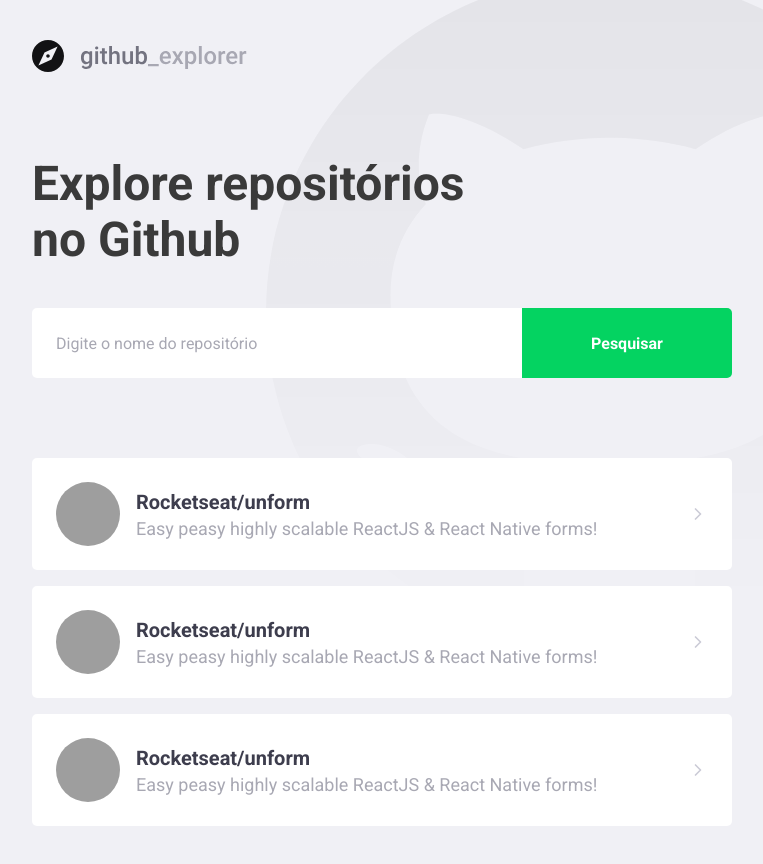
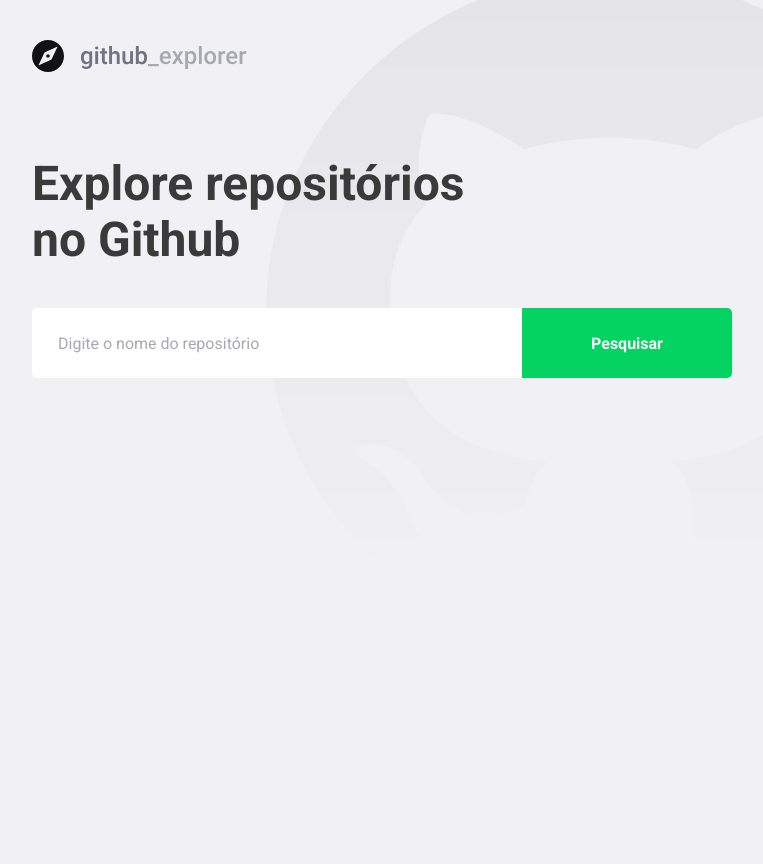
Before and after one commit to erminiogabriel/github-explorer, a React (Create React App) app: page / in a window 1280 px wide. Shown: the whole page, without its empty margins (148-911 px from the left). After the commit the page ends 800 px from the top, so only its background shows below. Built offline with nearby package versions, Linux system fonts and the light colour scheme; grey boxes are pictures that could not be loaded.

Commit message:
Desenvolvimento da conexao com a api

```diff
--- a/package.json
+++ b/package.json
@@ -11,6 +11,7 @@
     "@types/react": "^16.9.0",
     "@types/react-dom": "^16.9.0",
     "@types/styled-components": "^5.1.1",
+    "axios": "^0.19.2",
     "polished": "^3.6.5",
     "react": "^16.13.1",
     "react-dom": "^16.13.1",
--- a/src/pages/Dashboard/index.tsx
+++ b/src/pages/Dashboard/index.tsx
@@ -1,59 +1,99 @@
-import React from 'react';
+/* eslint-disable camelcase */
+import React, { useState, useEffect, FormEvent } from 'react';
 import { FiChevronRight } from 'react-icons/fi';
+import { Link } from 'react-router-dom';
+import api from '../../services/api';
 
 import logoImg from '../../assets/logo.svg';
 
-import { Title, Form, Repositories } from './styles';
+import { Title, Form, Repositories, Error } from './styles';
+
+interface Repository {
+  full_name: string;
+  description: string;
+  owner: {
+    login: string;
+    avatar_url: string;
+  };
+}
 
 const Dashboard: React.FC = () => {
+  const [newRepo, setNewRepo] = useState('');
+  const [inputError, setInputError] = useState('');
+  const [repositories, setRepositories] = useState<Repository[]>(() => {
+    const storagedRepositories = localStorage.getItem(
+      '@GithubExplorer:repositories',
+    );
+
+    if (storagedRepositories) {
+      return JSON.parse(storagedRepositories);
+    }
+
+    return [];
+  });
+
+  useEffect(() => {
+    localStorage.setItem(
+      '@GithubExplorer:repositories',
+      JSON.stringify(repositories),
+    );
+  }, [repositories]);
+
+  async function handleAddRepository(
+    event: FormEvent<HTMLFormElement>,
+  ): Promise<void> {
+    event.preventDefault();
+    if (!newRepo) {
+      setInputError('Digite o autor/nome do repositório');
+      return;
+    }
+
+    try {
+      const response = await api.get<Repository>(`repos/${newRepo}`);
+
+      const repository = response.data;
+
+      setRepositories([...repositories, repository]);
+      setNewRepo('');
+      setInputError('');
+    } catch (err) {
+      setInputError('Erro na busca por esse repositório');
+    }
+  }
+
   return (
     <>
       <img src={logoImg} alt="Github Explorer" />
       <Title>Explore repositórios no Github</Title>
-      <Form>
-        <input placeholder="Digite o nome do repositório" />
+      <Form hasError={!!inputError} onSubmit={handleAddRepository}>
+        <input
+          value={newRepo}
+          onChange={e => setNewRepo(e.target.value)}
+          placeholder="Digite o nome do repositório"
+        />
         <button type="submit">Pesquisar</button>
       </Form>
 
+      {inputError && <Error>{inputError}</Error>}
+
       <Repositories>
-        <a href="teste">
-          <img
-            src="https://avatars3.githubusercontent.com/u/67374825?s=460&u=28dac83ed12cda37c6e798546fb6140807203661&v=4"
-            alt="Avatar"
-          />
-          <div>
-            <strong>Rocketseat/unform</strong>
-            <p>Easy peasy highly scalable ReactJS & React Native forms!</p>
-          </div>
+        {repositories.map(repository => (
+          <Link
+            key={repository.full_name}
+            to={`/repositories/${repository.full_name}`}
+          >
+            <img
+              src={repository.owner.avatar_url}
+              alt={repository.owner.login}
+            />
+            <div>
+              <strong>{repository.full_name}</strong>
+              <p>{repository.description}</p>
+            </div>
 
-          <FiChevronRight size={20} />
-        </a>
-
-        <a href="teste">
-          <img
-            src="https://avatars3.githubusercontent.com/u/67374825?s=460&u=28dac83ed12cda37c6e798546fb6140807203661&v=4"
-            alt="Avatar"
-          />
-          <div>
-            <strong>Rocketseat/unform</strong>
-            <p>Easy peasy highly scalable ReactJS & React Native forms!</p>
-          </div>
-
-          <FiChevronRight size={20} />
-        </a>
-
-        <a href="teste">
-          <img
-            src="https://avatars3.githubusercontent.com/u/67374825?s=460&u=28dac83ed12cda37c6e798546fb6140807203661&v=4"
-            alt="Avatar"
-          />
-          <div>
-            <strong>Rocketseat/unform</strong>
-            <p>Easy peasy highly scalable ReactJS & React Native forms!</p>
-          </div>
-
-          <FiChevronRight size={20} />
-        </a>
+            <FiChevronRight size={20} />
+          </Link>
+        ))}
       </Repositories>
     </>
   );
--- a/src/pages/Dashboard/styles.ts
+++ b/src/pages/Dashboard/styles.ts
@@ -1,5 +1,9 @@
-import styled from 'styled-components';
+import styled, { css } from 'styled-components';
 import { shade } from 'polished';
+
+interface FormProps {
+  hasError: boolean;
+}
 
 export const Title = styled.h1`
   font-size: 48px;
@@ -9,7 +13,7 @@
   margin-top: 80px;
 `;
 
-export const Form = styled.form`
+export const Form = styled.form<FormProps>`
   margin-top: 40px;
   max-width: 700px;
   display: flex;
@@ -21,6 +25,14 @@
     border: 0;
     border-radius: 5px 0 0 5px;
     color: #3a3a3a;
+    border: 2px solid #fff;
+    border-right: 0;
+
+    ${props =>
+      props.hasError &&
+      css`
+        border-color: #c53030;
+      `}
 
     &::placeholder {
       color: #a8a8b3;
@@ -41,6 +53,12 @@
       background: ${shade(0.2, '#04d361')};
     }
   }
+`;
+
+export const Error = styled.span`
+  display: block;
+  color: #c53030;
+  margin-top: 8px;
 `;
 
 export const Repositories = styled.div`
@@ -73,7 +91,8 @@
     }
 
     div {
-      margin-left: 16px;
+      margin: 0 16px;
+      flex: 1;
 
       strong {
         font-size: 20px;
--- a/src/pages/Repository/index.tsx
+++ b/src/pages/Repository/index.tsx
@@ -1,7 +1,54 @@
 import React from 'react';
+import { useRouteMatch, Link } from 'react-router-dom';
+import { FiChevronLeft } from 'react-icons/fi';
+import logoImg from '../../assets/logo.svg';
+
+import { Header, RepositoryInfo } from './styles';
+
+interface RepositoryParams {
+  repository: string;
+}
 
 const Repository: React.FC = () => {
-  return <h1>Repository</h1>;
+  const { params } = useRouteMatch<RepositoryParams>();
+  return (
+    <>
+      <Header>
+        <img src={logoImg} alt="Github Explorer" />
+        <Link to="/dashboard">
+          <FiChevronLeft size={16} />
+          Voltar
+        </Link>
+      </Header>
+
+      <RepositoryInfo>
+        <header>
+          <img
+            src="https://avatars2.githubusercontent.com/u/2254731?v=4"
+            alt="Diego"
+          />
+          <div>
+            <strong>Rocketseat/unform</strong>
+            <p>Descrição do repositório</p>
+          </div>
+        </header>
+        <ul>
+          <li>
+            <strong>1808</strong>
+            <span>Stars</span>
+          </li>
+          <li>
+            <strong>1808</strong>
+            <span>Forks</span>
+          </li>
+          <li>
+            <strong>1808</strong>
+            <span>Issues</span>
+          </li>
+        </ul>
+      </RepositoryInfo>
+    </>
+  );
 };
 
 export default Repository;
--- /dev/null
+++ b/src/pages/Repository/styles.ts
@@ -0,0 +1,42 @@
+import styled from 'styled-components';
+
+export const Header = styled.header`
+  display: flex;
+  align-items: center;
+  justify-content: space-between;
+
+  a {
+    display: flex;
+    align-items: center;
+    text-decoration: none;
+    color: #a8a8b3;
+    transition: color 0.2s;
+
+    &:hover {
+      color: #666;
+    }
+
+    svg {
+      margin-right: 4px;
+    }
+  }
+`;
+
+export const RepositoryInfo = styled.section`
+  margin-top: 80px;
+
+  header {
+    display: flex;
+    align-items: center;
+  }
+
+  img {
+    width: 120px;
+    height: 120px;
+    border-radius: 50%;
+  }
+
+  div {
+    margin-left: 24px;
+  }
+`;
--- a/src/routes/index.tsx
+++ b/src/routes/index.tsx
@@ -7,7 +7,7 @@
 const Routes: React.FC = () => (
   <Switch>
     <Route path="/" exact component={Dashboard} />
-    <Route path="/repository" component={Repository} />
+    <Route path="/repositories/:repository+" component={Repository} />
   </Switch>
 );
 
--- /dev/null
+++ b/src/services/api.ts
@@ -0,0 +1,7 @@
+import axios from 'axios';
+
+const api = axios.create({
+  baseURL: 'https://api.github.com/',
+});
+
+export default api;
```
Also changed, not shown: 1 other file (tests, documents, lock files or other folders).
